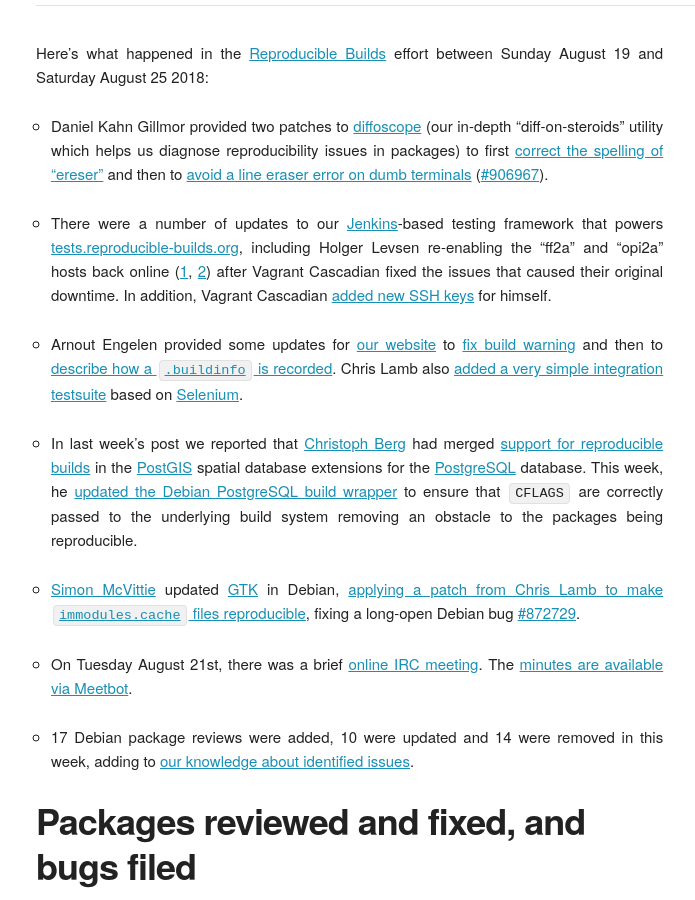
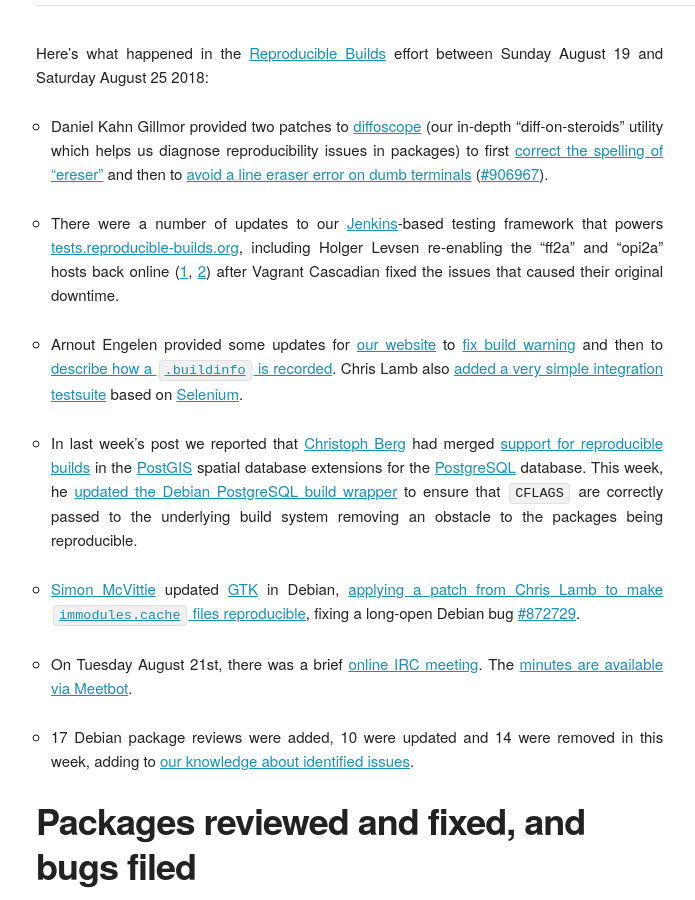
Before and after one commit to prototypefund/reproducible-website, a Jekyll site: the page built from _blog/posts/174.md, in a window 1280 px wide and 900 px high, scrolled down 414 px. Shown: the whole window, without its empty margins (124-819 px from the left). Built offline with Jekyll 4.4.1, drawn with Linux system fonts in a browser that asks for light colours; some web fonts are replaced.

Commit message:
174: remove mention of my key update; not particularly newsworthy...

```diff
--- a/_blog/posts/174.md
+++ b/_blog/posts/174.md
@@ -7,7 +7,7 @@
 
 * Daniel Kahn Gillmor provided two patches to [diffoscope](https://diffoscope.org) (our in-depth "diff-on-steroids" utility which helps us diagnose reproducibility issues in packages) to first [correct the spelling of "ereser"](https://salsa.debian.org/reproducible-builds/diffoscope/commit/3522476) and then to [avoid a line eraser error on dumb terminals](https://salsa.debian.org/reproducible-builds/diffoscope/commit/038ac84) ([#906967](htps://bugs.debian.org/906967)).
 
-* There were a number of updates to our [Jenkins](https://jenkins.io/)-based testing framework that powers [tests.reproducible-builds.org](tests.reproducible-builds.org), including Holger Levsen re-enabling the "ff2a" and "opi2a" hosts back online ([1](https://salsa.debian.org/qa/jenkins.debian.net/commit/7cb81648), [2](https://salsa.debian.org/qa/jenkins.debian.net/commit/0f3ec3fd)) after Vagrant Cascadian fixed the issues that caused their original downtime. In addition, Vagrant Cascadian [added new SSH keys](https://salsa.debian.org/qa/jenkins.debian.net/commit/a0cd9094) for himself.
+* There were a number of updates to our [Jenkins](https://jenkins.io/)-based testing framework that powers [tests.reproducible-builds.org](tests.reproducible-builds.org), including Holger Levsen re-enabling the "ff2a" and "opi2a" hosts back online ([1](https://salsa.debian.org/qa/jenkins.debian.net/commit/7cb81648), [2](https://salsa.debian.org/qa/jenkins.debian.net/commit/0f3ec3fd)) after Vagrant Cascadian fixed the issues that caused their original downtime.
 
 * Arnout Engelen provided some updates for [our website](https://reproducible-builds.org/) to [fix build warning](https://salsa.debian.org/reproducible-builds/reproducible-website/commit/6490dde) and then to [describe how a `.buildinfo` is recorded](https://salsa.debian.org/reproducible-builds/reproducible-website/commit/06416b6). Chris Lamb also [added a very simple integration testsuite](https://salsa.debian.org/reproducible-builds/reproducible-website/commit/22c1dcb) based on [Selenium](https://www.seleniumhq.org/).
 
```
